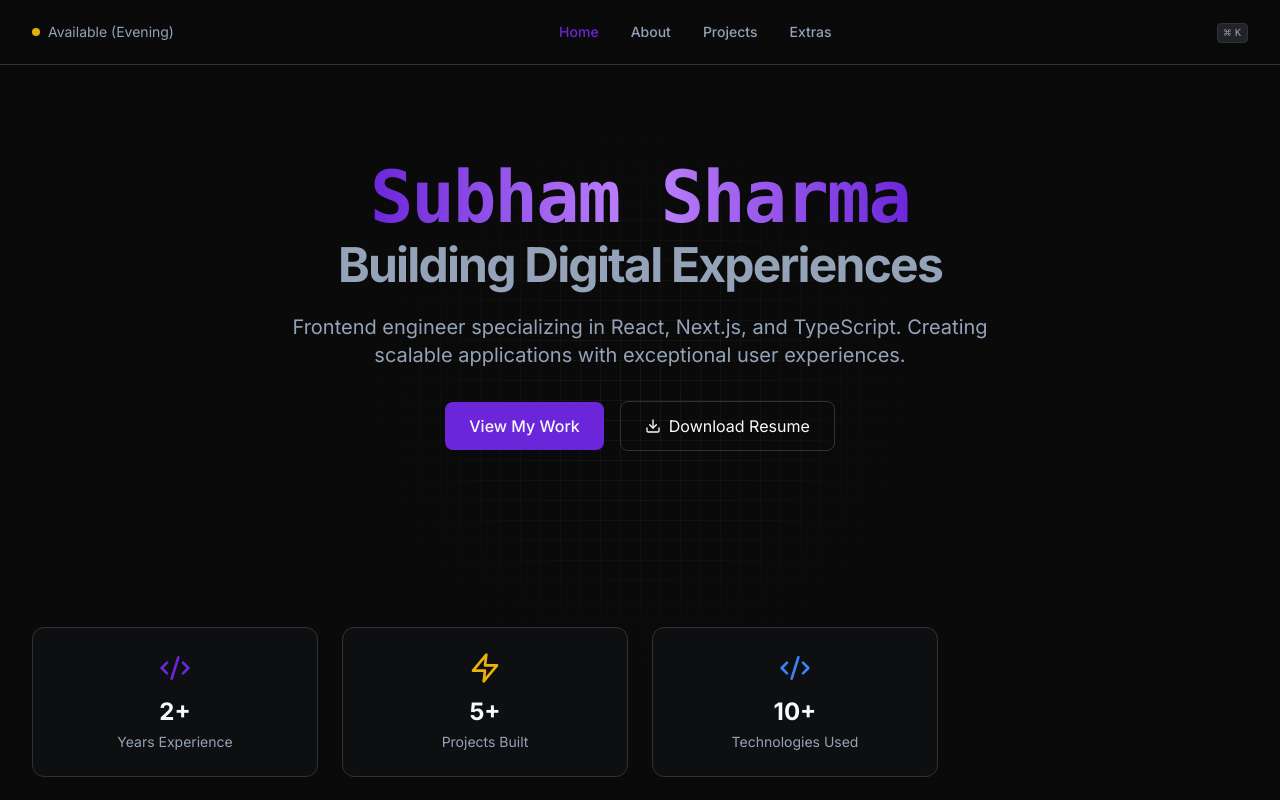
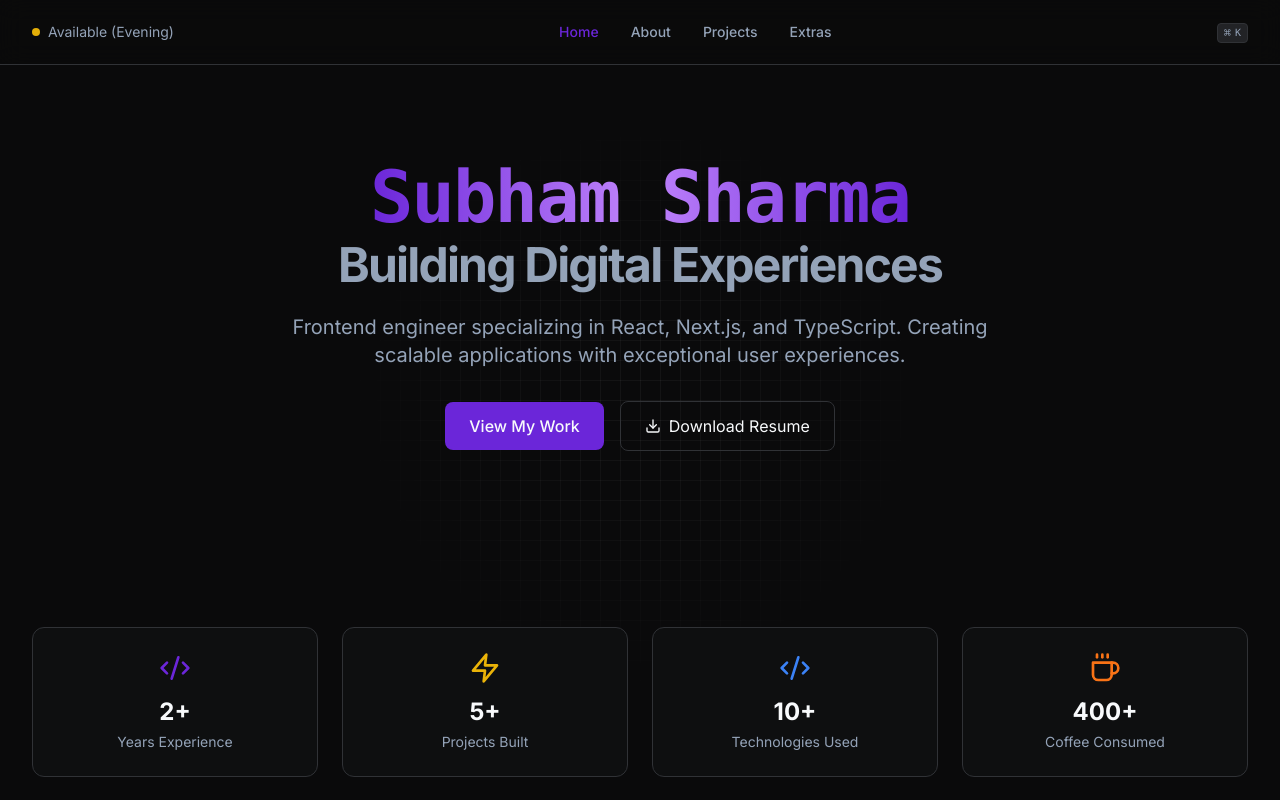
Before and after one commit to subham-sharma21/portfolio, a Next.js app: page / in a window 1280 px wide. Shown: the top 800 px of the page. Built offline with nearby package versions, Linux system fonts and the light colour scheme.

Commit message:
feat: add Coffee Consumed stat card (400+)

```diff
--- a/src/app/page.tsx
+++ b/src/app/page.tsx
@@ -5,7 +5,7 @@ import { MagneticButton } from '@/components/magnetic-button'
 import { TechMarquee } from '@/components/tech-marquee'
 import { HackerText } from '@/components/hacker-text'
 import { CardSkeleton, ProjectCardSkeleton, ExperienceCardSkeleton } from '@/components/skeleton'
-import { Github, ExternalLink, ArrowRight, Code2, Zap, Users, Award, MapPin, Calendar, Download } from 'lucide-react'
+import { Github, ExternalLink, ArrowRight, Code2, Zap, Users, Award, MapPin, Calendar, Download, Coffee } from 'lucide-react'
 import { motion } from 'framer-motion'
 import { useState, useEffect } from 'react'
 
@@ -114,6 +114,12 @@ export default function Home() {
                   <Code2 className="w-6 h-6 sm:w-8 sm:h-8 text-blue-500 mx-auto mb-2 sm:mb-3" />
                   <div className="text-xl sm:text-2xl font-bold mb-1">10+</div>
                   <div className="text-xs sm:text-sm text-muted-foreground">Technologies Used</div>
+                </div>
+
+                <div className="spotlight-card bg-card border border-border rounded-xl p-4 sm:p-6 text-center">
+                  <Coffee className="w-6 h-6 sm:w-8 sm:h-8 text-orange-500 mx-auto mb-2 sm:mb-3" />
+                  <div className="text-xl sm:text-2xl font-bold mb-1">400+</div>
+                  <div className="text-xs sm:text-sm text-muted-foreground">Coffee Consumed</div>
                 </div>
               </motion.div>
             )}
```
